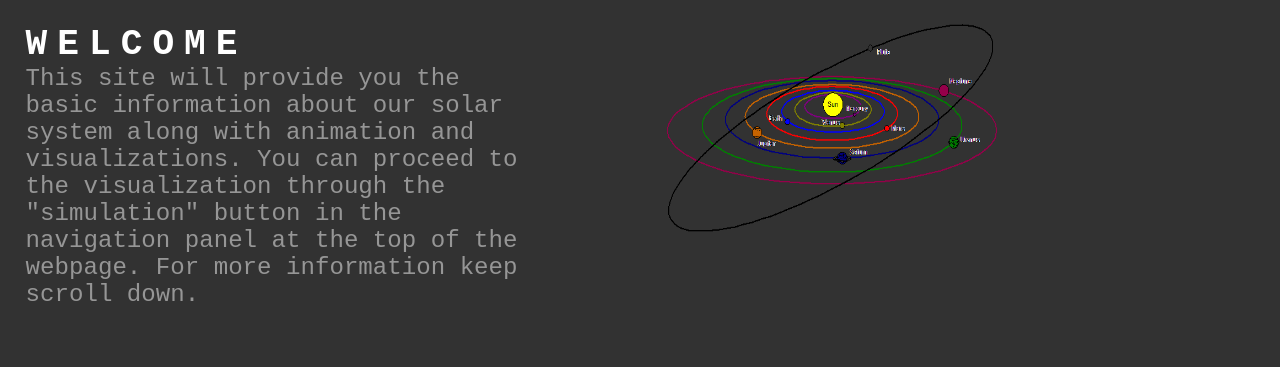
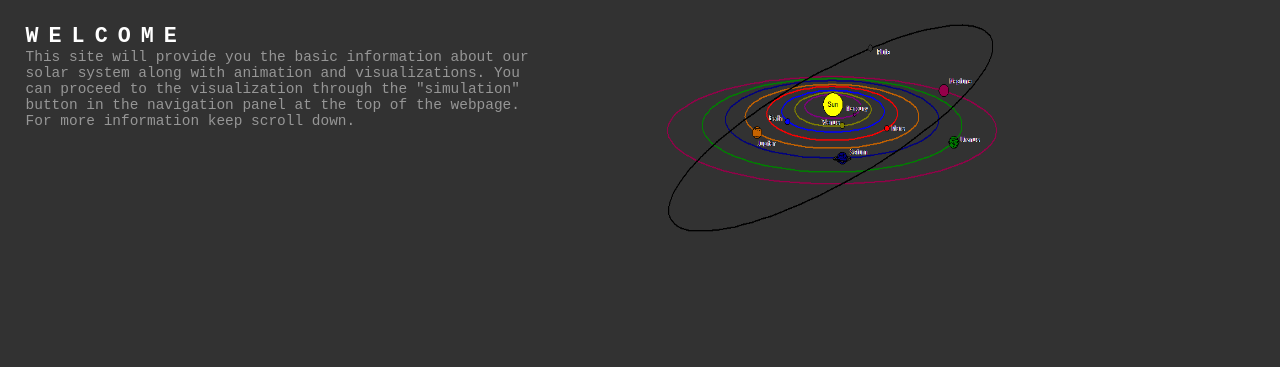
Before and after one commit to LXCON/LazyFolkSimulations, a plain HTML site: page index.html in a window 1280 px wide. Shown: the part 802-1169 px from the top of the page. Drawn offline with Linux system fonts and the light colour scheme.

Commit message:
dynamic font size twerk

```diff
--- a/index.html
+++ b/index.html
@@ -55,7 +55,6 @@
                 height:40%;
                 box-shadow: 5px 5px 50px black;
                 padding:2%;
-                overflow:auto;
 
             }
             #section-1,#section-3{
@@ -196,7 +195,7 @@
            flexFont = function () {
                 var divs = document.getElementsByClassName("sections");
                     for(var i = 0; i < divs.length; i++) {
-                            var relFontsize = divs[i].offsetHeight*0.5;
+                            var relFontsize = divs[i].offsetHeight*0.3;
                             divs[i].style.fontSize = relFontsize+'%';
                         }
                     };
```
